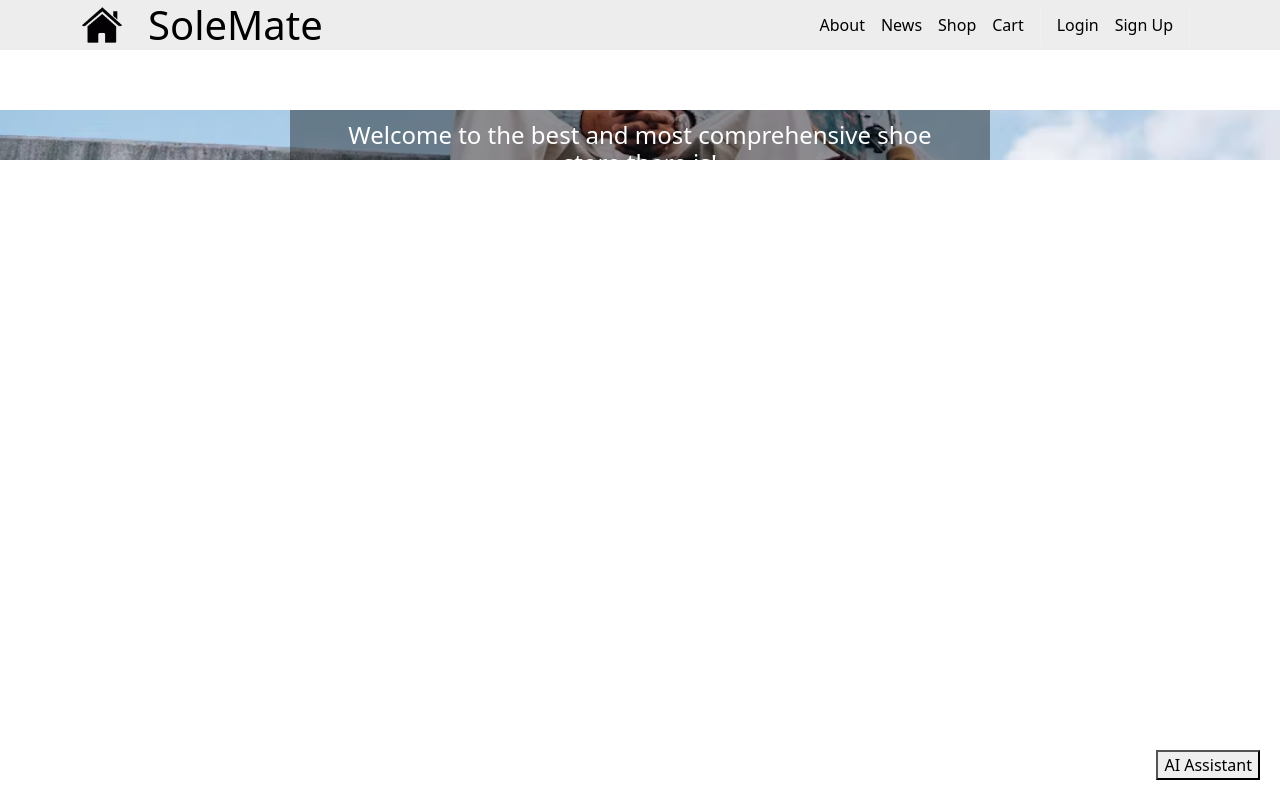
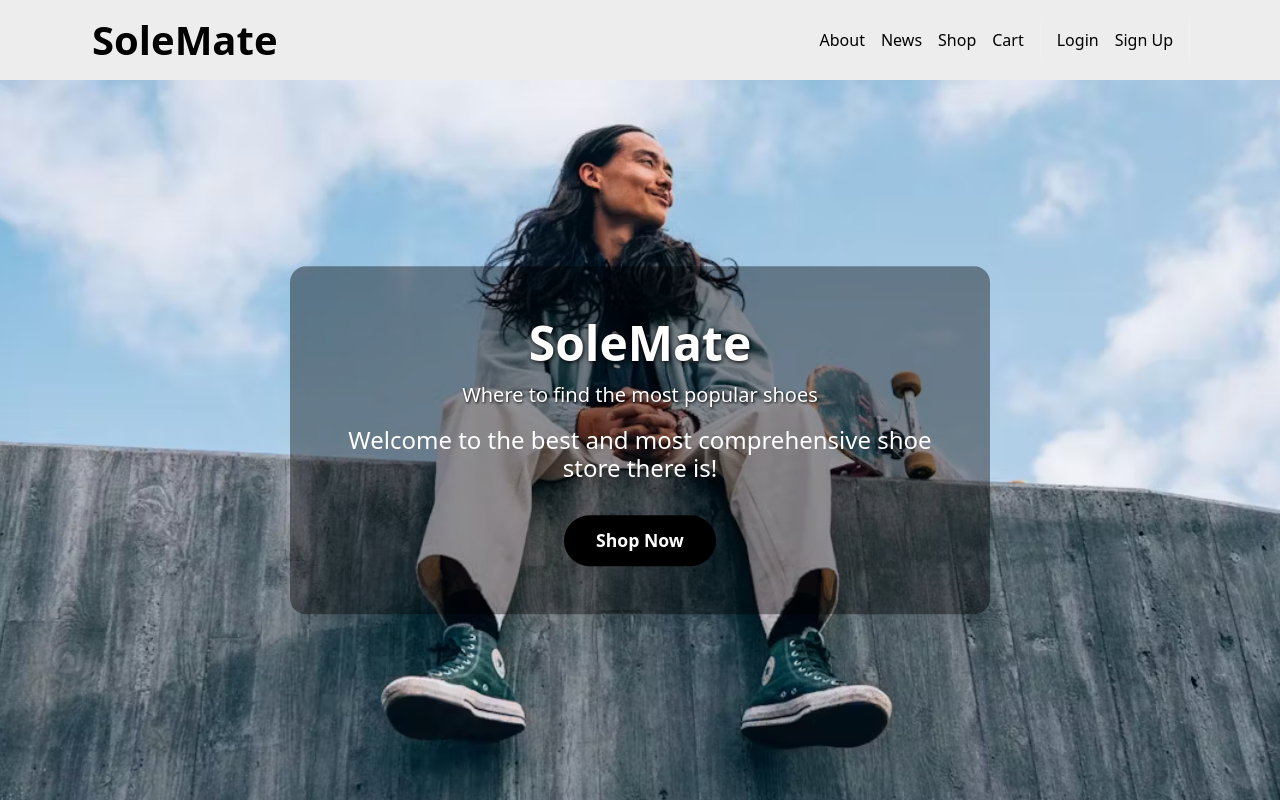
Before and after one commit to epollard9/SoleMate, a Django app: page / in a window 1280 px wide. Run offline with Django 5.2, Linux system fonts and the light colour scheme; some libraries are stand-ins or nearby versions.

Commit message:
Made the banner bigger, removed margin between banner and slideshow. Made it so the ai button only appears if registered.

```diff
--- a/SoleMate/static/css/style.css
+++ b/SoleMate/static/css/style.css
@@ -101,8 +101,8 @@
 /* Ensure the carousel starts below the fixed navbar */
 .hero-container {
   position: relative;
-  height: 50px;/* calc(100vh - 80px); Adjust based on your navbar height */
-  margin-top: 60px; /* Push it below the navbar */
+  height: calc(100vh - 80px); /*Adjust based on your navbar height */
+  margin-top: 10px !important; /* Push it below the navbar */
   overflow: hidden;
   z-index: 0;
 }
--- a/SoleMate/templates/base.html
+++ b/SoleMate/templates/base.html
@@ -14,12 +14,11 @@
 
   <body class="body" style="min-height: 50vh !important; max-height:60vh !important; display: block !important;height: 100% !important;overflow-y: hidden">
     <!-- Header -->
-    <nav class="p-3 navbar navbar-dark bg-dark navbar-expand-lg" style="max-height:50px !important;">
+    <nav class="p-3 navbar navbar-dark bg-dark navbar-expand-lg" style="max-height:80px !important;">
       <div class="container">
          <a class="navbar-brand" href="{% url 'home.index' %}">
-          <img src="{% static 'img/logo.png' %}" alt="logo" height="40" />
+           <div class="banner"><strong> SoleMate</strong></div>
         </a>
-        <div class="banner"> SoleMate</div>
         <button class="navbar-toggler" type="button" data-bs-toggle="collapse" data-bs-target="#navbarNavAltMarkup"
           aria-controls="navbarNavAltMarkup" aria-expanded="false" aria-label="Toggle navigation">
           <span class="navbar-toggler-icon"></span>
@@ -58,9 +57,11 @@
           <div id="ai-response" class="mt-3 border rounded p-2 text-dark bg-light" style="min-height: 50px;"></div>
         </div>
       <footer>
+        {% if user.is_authenticated %}
         <div class="button-corner" style="float:right">
           <button class="button-corner" onclick="toggleAI()">AI Assistant</button>
         </div>
+        {% endif %}
     <!--ai-->
       </footer>
     </div>
--- a/home/templates/home/index.html
+++ b/home/templates/home/index.html
@@ -3,7 +3,7 @@
 
 {% block hero %}
 <!-- Hero Section with Carousel Background -->
-<div class="hero-container position-relative">
+<div class="hero-container position-relative" style="margin-top: 0px !important;">
   <!-- Carousel Background -->
   <div id="heroCarousel" class="carousel slide carousel-fade position-absolute w-100 h-100 top-0 start-0" data-bs-ride="carousel" style="z-index: 0;">
     <div class="carousel-inner h-100">
```
